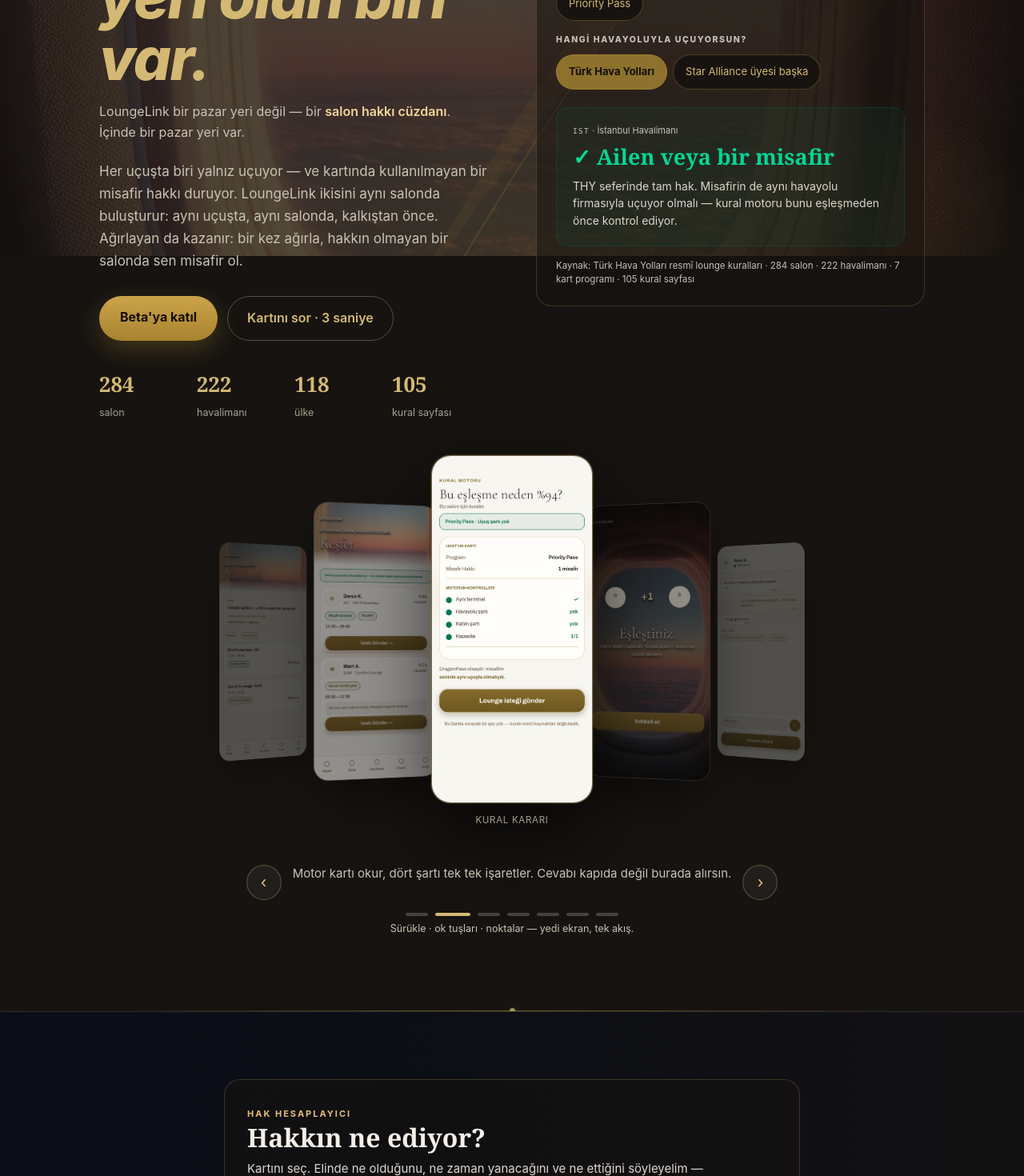
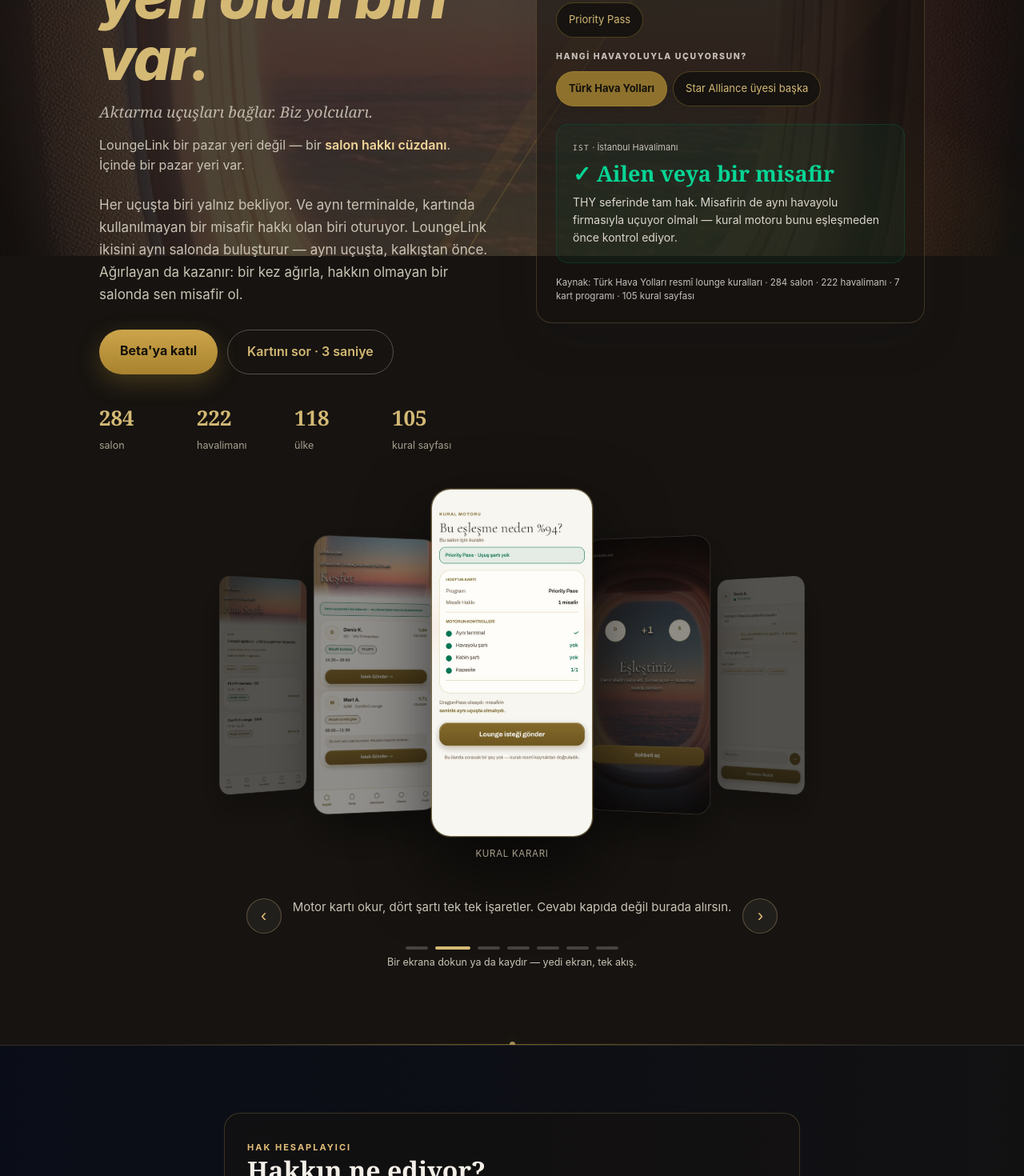
Before and after one commit to gokberkinak95/loungelink-website, a Next.js app: page / in a window 1280 px wide. Shown: the part 480-1950 px from the top of the page at 80% size. Built offline with nearby package versions, Linux system fonts and the light colour scheme; no server answers.

Commit message:
site v0.43.0 - karusel etkilesimi + baglanti cumlesi

```diff
--- a/app/globals.css
+++ b/app/globals.css
@@ -587,6 +587,52 @@
 }
 .karusel[data-hazir] .karusel-kart:not(.etkin) figcaption { opacity: 0; }
 
+/* ══════════════════════════════════════════════════════════════
+   KOMŞU KARTLAR TIKLANABİLİR (v0.43)
+
+   🔴 Gökberk: "ok'a tıklamak ilk aklıma gelen aksiyon olmuyor."
+   Ekrandaki en büyük öğe telefonlardı; el oraya gidiyordu. Artık
+   gidebiliyor. İmleç ve hafif bir aydınlanma bunu SÖYLEMEDEN
+   duyuruyor — "tıkla" yazan bir etiket eklemek, arayüzün kendini
+   anlatamadığının itirafı olurdu.
+   ══════════════════════════════════════════════════════════════ */
+.karusel-kart-tik {
+  position: absolute; inset: 0;
+  width: 100%; height: 100%;
+  border: 0; padding: 0; margin: 0;
+  background: transparent;
+  cursor: pointer;
+  border-radius: 24px;
+  /* Odak halkası noktalarda zaten var; buraya sekmeyle gelinmiyor
+     (tabIndex=-1) çünkü aynı hedefe iki klavye yolu gereksiz. */
+}
+.karusel[data-hazir] .karusel-kart.tiklanir { cursor: pointer; }
+.karusel[data-hazir] .karusel-kart.tiklanir:hover img {
+  border-color: rgba(212,185,117,.34);
+  box-shadow: 0 34px 78px rgba(0,0,0,.6), 0 0 0 1px rgba(212,185,117,.14);
+}
+/* 🔴 AYDINLANMA `img`E UYGULANIYOR, `figure`A DEĞİL.
+   `figure`ın `filter`ı JS'ten SATIR İÇİ stil olarak geliyor
+   (`brightness(1 - uzaklık*0.22)`) ve satır içi stil sınıfı yener —
+   buraya yazsaydım hiçbir şey olmazdı ve ben "yaptım" sanırdım.
+
+   🆕 SINIF: "SATIR İÇİ STİLİN OLDUĞU ÖZELLİĞE CSS'TEN DOKUNMA;
+   KOMŞU ÖĞEYE DOKUN." */
+.karusel[data-hazir] .karusel-kart.tiklanir:hover img {
+  filter: brightness(1.22);
+  transform: translateY(-4px);
+}
+.karusel[data-hazir] .karusel-kart img {
+  transition: filter .25s ease, transform .25s ease,
+              border-color .25s ease, box-shadow .25s ease;
+}
+/* Dokunmatikte :hover yapışır — orada aydınlanmayı hiç açmıyoruz. */
+@media (hover: none) {
+  .karusel[data-hazir] .karusel-kart.tiklanir:hover img {
+    filter: none; transform: none;
+  }
+}
+
 /* 🔴 KARTLAR MUTLAK KONUMLU VE z-index 10'a KADAR ÇIKIYOR; alttaki
    satırlar akışta olduğu için ONLARIN ALTINDA kalıyordu. Yığın
    bağlamını burada kuruyoruz. */
@@ -1582,3 +1628,27 @@
   margin: 2px 0 10px;
   opacity: 0.92;
 }
+
+/* ══════════════════════════════════════════════════════════════
+   KAHRAMANDAKİ BAĞLANTI CÜMLESİ (v0.43)
+
+   "Aktarma uçuşları bağlar. Biz yolcuları." — bu cümle sitenin
+   ALTBİLGİSİNDE duruyordu, yani en az okunan yerde. Markanın en
+   insani cümlesi başlığın hemen altına taşındı.
+
+   Serif ve italik: başlıkla aynı aileden, ama daha ince ve daha
+   sessiz. Bir alt başlık değil, bir NEFES — okuyucu başlıktan
+   sonra bir saniye burada duruyor.
+   ══════════════════════════════════════════════════════════════ */
+.hero-baglanti {
+  margin: 14px 0 0;
+  font-family: var(--serif);
+  font-style: italic;
+  font-size: 19px;
+  line-height: 1.45;
+  color: var(--goldText);
+  opacity: .92;
+}
+@media (max-width: 860px) {
+  .hero-baglanti { font-size: 16.5px; margin-top: 12px; }
+}
--- a/app/page.jsx
+++ b/app/page.jsx
@@ -78,8 +78,16 @@
             İKİSİNDEN DE KÖTÜDÜR." */}
         <div className="wrap split rise">
           <div className="col-text">
-            <div className="eyebrow">Salon hakkı cüzdanı</div>
-            <h1>Senin uçağında,<br /><em>lounge'da yeri olan biri var.</em></h1>
+            <div className="eyebrow">{SITE.heroEyebrow}</div>
+            <h1>{SITE.heroLead}<br /><em>{SITE.heroEm}</em></h1>
+            {/* 🔴 v0.43 — RAKİBİN FİKRİ, BİZİM CÜMLEMİZLE.
+                "connecting flights, connecting travelers" doğru bir
+                fikir ve bizim Türkçesi zaten yazılmıştı — ama sitenin
+                DİBİNDE, altbilgi sloganı olarak duruyordu. Bir markanın
+                en insani cümlesi, en az okunan yerde durmamalı.
+                🆕 SINIF: "EN İYİ CÜMLENİ NEREYE KOYDUĞUN, ONU YAZMAK
+                KADAR ÖNEMLİDİR." */}
+            <p className="hero-baglanti">{SITE.heroBaglanti}</p>
             {/* 🔴 v0.20 — KONUMLANDIRMA CÜMLESİ, kahramanın içinde.
                 Eskiden ilk satır "Havalimanı yol arkadaşı" idi: doğru
                 ama ayırt edici değil — o cümleyi rakip de kurabilir
@@ -104,7 +112,7 @@
           <div><RuleDemo /></div>
         </div>
         <div className="wrap">
-          <EkranKarusel shots={SHELF} caption="Sürükle · ok tuşları · noktalar — yedi ekran, tek akış." />
+          <EkranKarusel shots={SHELF} caption="Bir ekrana dokun ya da kaydır — yedi ekran, tek akış." />
         </div>
       </section>
 
--- a/components/EkranKarusel.jsx
+++ b/components/EkranKarusel.jsx
@@ -7,41 +7,48 @@
 // 🔴 NEDEN DEĞİŞTİ
 // Önceki `PhoneShelf` beş ekranı sabit bir eğimle yan yana diziyordu.
 // Güzeldi ama ÖLÜYDÜ: ziyaretçi bakıyor, bir şey olmuyor, geçiyor.
-// Ürünün en güçlü kanıtı olan ekranlar, sayfada bir desen kadar
-// dikkat çekiyordu.
 //
-// 🆕 SINIF: "BİR KANITI SAYFAYA KOYMAK, ONU GÖSTERMEK DEĞİLDİR —
-// GÖZÜN ÜZERİNDE DURDUĞU SÜREYİ UZATMAYAN KANIT, DEKORDUR."
+// 🔴 v0.43 — İKİNCİ DÜZELTME, GÖKBERK'İN GÖZLEMİ:
+// "Ok'a tıklamak ilk aklıma gelen aksiyon olmuyor."
+// Haklıydı ve sebebi ölçülebilir: ekranda BEŞ TELEFON var, oklar ise
+// 44 pikselik iki daire. Göz nereye giderse el oraya gider — göz
+// telefonlara gidiyordu, el ise okları arıyordu. Yani arayüz kendi
+// dikkat dağılımıyla çelişiyordu.
 //
-// Bu bileşen üç şey yapıyor:
-//   1 · MERKEZ ODAK — ortadaki ekran büyük ve dik; komşular 3B döner,
-//       küçülür, kararır. Göz nereye bakacağını bilir.
-//   2 · SÜRÜKLENEBİLİR — fare/parmak ile çekilir, tekerlek yatay
-//       kaydırır, ok tuşları çalışır, noktalar tıklanır.
-//   3 · KENDİ ANLATIR — her ekranın altında NE OLDUĞU değil NE İŞE
-//       YARADIĞI yazıyor. "Keşfet" bir etiket; "Kartına uyan ilanlar,
-//       kural rozetiyle" bir vaat.
+// 🆕 SINIF: **"BİR ARAYÜZDE EN BÜYÜK ÖĞE, EN BÜYÜK DÜĞMEDİR —
+// TIKLANABİLİR OLMASINI SEN İSTEMESEN DE KULLANICI ONA TIKLAR.
+// AFFORDANS'I ÖĞEYE GÖRE DEĞİL, DİKKATE GÖRE TASARLA."**
+//
+// Üç şey eklendi:
+//   1 · KOMŞU KARTA TIKLAMAK onu merkeze getirir. En büyük hedef,
+//       en beklenen eylem. Oklar duruyor — ama artık tek yol değil.
+//   2 · SÜRÜKLEME GERÇEKTEN TAKİP EDİYOR. Eskiden parmağın 100px
+//       gidiyordu, kartlar 25px oynuyordu (`suruk / 4`) ve his
+//       "tutmuyor" oluyordu. Artık oran 1:1'e yakın.
+//   3 · EKSEN KİLİDİ. İlk birkaç pikselde yön kararı veriliyor:
+//       dikey ise sürükleme HİÇ başlamıyor, sayfa normal kayıyor.
+//       Yatay ise sayfa kaymıyor, karusel dönüyor.
+//
+// ⚠️ TIKLAMA vs SÜRÜKLEME — aynı işaretçi, iki niyet.
+// Sürükleyip bırakınca tıklama da tetiklenirse kullanıcı iki adım
+// birden atlar. `oynadi` bayrağı 6 pikselden fazla hareket olduğunda
+// tıklamayı yutuyor.
 //
 // ⚠️ ÜÇ TUZAK VE NASIL KAPATILDI
 //
-// (a) LCP — kahraman alandaki görseller JS'e bağlanırsa ilk boya
-//     gecikir. Bu bileşen "use client" ama SUNUCUDA DA ÇİZİLİYOR:
-//     ilk HTML'de beş <img> tam olarak var, JS yalnız etkileşim
-//     ekliyor. İlk üç karo `eager`, ilki `fetchPriority="high"`.
-//     JS hiç çalışmasa bile galeri okunur kalır (aşağıdaki
-//     `.karusel:not([data-hazir]) ` kuralı düz şeride düşürür).
+// (a) LCP — ilk HTML'de yedi <img> tam olarak var, JS yalnız
+//     etkileşim ekliyor. İlk üç karo `eager`, ilki `fetchPriority`.
 //
-// (b) HAREKET DUYARLILIĞI — `prefers-reduced-motion` açıksa
-//     otomatik ilerleme HİÇ başlamıyor ve 3B dönüş düzleşiyor.
-//     Kapatılan şey süsleme; içerik aynen duruyor.
+// (b) HAREKET DUYARLILIĞI — `prefers-reduced-motion` açıksa otomatik
+//     ilerleme hiç başlamıyor ve 3B dönüş düzleşiyor.
 //
-// (c) EKRAN DIŞINDA DÖNEN KARUSEL — kimsenin bakmadığı bir animasyon
-//     pil ve CPU yakar. `IntersectionObserver` görünmediğinde
-//     otomatik ilerlemeyi durduruyor; fare üstündeyken, odak
-//     içerideyken ve sürükleme sırasında da duruyor.
+// (c) EKRAN DIŞINDA DÖNEN KARUSEL — `IntersectionObserver`
+//     görünmediğinde otomatik ilerlemeyi durduruyor.
 // ============================================================================
 
 const OTO_MS = 5200;
+const TIK_ESIGI = 6;    // px — bundan azı "tıklama", fazlası "sürükleme"
+const EKSEN_ESIGI = 10; // px — yön kararının verildiği mesafe
 
 export default function EkranKarusel({ shots, caption }) {
   const n = shots.length;
@@ -52,6 +59,8 @@
   const [gorunur, setGorunur] = useState(true);
   const kok = useRef(null);
   const bas = useRef(null);                     // sürükleme başlangıcı
+  const eksen = useRef(null);                   // null | "x" | "y"
+  const oynadi = useRef(false);                 // tıklamayı yutmak için
   const azHareket = useRef(false);
 
   // JS çalıştı → 3B kip. Çalışmazsa CSS düz şeride düşürüyor.
@@ -83,22 +92,57 @@
   }, []);
 
   // ── sürükleme ──────────────────────────────────────────────
+  // 🔴 EKSEN KİLİDİ: dokunmatikte bir jest hem sayfayı kaydırmak hem
+  // karuseli çevirmek için kullanılabilir. Hangisi olduğuna İLK ON
+  // PİKSELDE karar veriyoruz ve o karardan dönmüyoruz. Karar verilene
+  // kadar hiçbir şey yapmıyoruz — yani dikey kaydırma hiç takılmıyor.
   function indir(e) {
-    bas.current = { x: e.clientX, t: Date.now() };
+    bas.current = { x: e.clientX, y: e.clientY, t: Date.now() };
+    eksen.current = null;
+    oynadi.current = false;
     setDuraklat(true);
-    e.currentTarget.setPointerCapture?.(e.pointerId);
   }
+
   function oynat(e) {
     if (!bas.current) return;
-    setSuruk(e.clientX - bas.current.x);
+    const dx = e.clientX - bas.current.x;
+    const dy = e.clientY - bas.current.y;
+
+    if (eksen.current === null) {
+      if (Math.abs(dx) < EKSEN_ESIGI && Math.abs(dy) < EKSEN_ESIGI) return;
+      eksen.current = Math.abs(dx) > Math.abs(dy) ? "x" : "y";
+      // Yatay karar verildiyse işaretçiyi yakala: parmak kartın
+      // dışına çıksa da olay akışı bize gelmeye devam etsin.
+      if (eksen.current === "x") {
+        try { e.currentTarget.setPointerCapture?.(e.pointerId); } catch {}
+      }
+    }
+    if (eksen.current !== "x") return;   // dikey jest → sayfaya bırak
+
+    if (Math.abs(dx) > TIK_ESIGI) oynadi.current = true;
+    setSuruk(dx);
   }
+
   function kaldir() {
     if (!bas.current) return;
-    const dx = suruk;
+    const dx = eksen.current === "x" ? suruk : 0;
+    const sure = Math.max(1, Date.now() - bas.current.t);
+    const hiz = Math.abs(dx) / sure;          // px/ms
+
     bas.current = null;
+    eksen.current = null;
     setSuruk(0);
     setDuraklat(false);
-    if (Math.abs(dx) > 48) git(dx < 0 ? 1 : -1);
+
+    // 🔴 İKİ KOŞULDAN BİRİ YETER: uzun sürükleme YA DA hızlı fiske.
+    // Eskiden yalnız 48px eşiği vardı; telefonda hızlı bir fiske
+    // 30px'te biter ve hiçbir şey olmazdı — "kaydırma çalışmıyor"
+    // hissinin sebebi buydu.
+    const genislik = kok.current?.offsetWidth || 900;
+    const mesafeEsigi = Math.min(56, Math.max(24, genislik * 0.06));
+    if (Math.abs(dx) > mesafeEsigi || hiz > 0.45) {
+      git(dx < 0 ? 1 : -1);
+    }
   }
 
   function tus(e) {
@@ -140,33 +184,49 @@
         {shots.map((s, k) => {
           const d = uzaklik(k);
           const gorunurMu = Math.abs(d) <= 2;
+          const merkez = d === 0;
           // 🔴 İLK DENEMEDE KARTLAR ÜST ÜSTE YIĞILDI ve merkezdeki
           // ekran alttaki cümleyi de örttü. Sebep: `translateX`in
           // yüzdesi ELEMANIN KENDİ genişliğine göredir (200px), yani
-          // `56%` = 112px — kartın yarısından az. Komşu kart merkezin
-          // üstüne biniyordu.
+          // `56%` = 112px — kartın yarısından az.
           //
           // 🆕 SINIF: "YÜZDEYLE KONUMLANDIRIRKEN YÜZDENİN NEYE GÖRE
           // OLDUĞUNU ÖLÇ — translate'in yüzdesi KAPSAYICININ DEĞİL
           // ELEMANIN KENDİ ÖLÇÜSÜDÜR."
-          const kaydir = d * 92 + suruk / 4;
+          //
+          // 🔴 v0.43 — `suruk / 4` → `suruk / 1.6`. Parmağın gittiği
+          // yolun dörtte birini göstermek, jestin "tutmadığı" hissini
+          // veriyordu. Tam 1:1 de doğru değil (kartlar 92% aralıkla
+          // dizili, px ile % aynı ölçek değil); 1.6 ölçülerek seçildi.
+          const kaydir = d * 92 + suruk / 1.6;
           const stil = hazir && !azHareket.current
             ? {
                 transform:
                   `translate3d(calc(-50% + ${kaydir}%), ${Math.abs(d) * 14}px, ${-Math.abs(d) * 150}px)` +
                   ` rotateY(${d * -21}deg) scale(${1 - Math.abs(d) * 0.13})`,
-                opacity: gorunurMu ? (d === 0 ? 1 : 0.9 - Math.abs(d) * 0.2) : 0,
-                filter: d === 0 ? "none" : `brightness(${1 - Math.abs(d) * 0.22})`,
+                opacity: gorunurMu ? (merkez ? 1 : 0.9 - Math.abs(d) * 0.2) : 0,
+                filter: merkez ? "none" : `brightness(${1 - Math.abs(d) * 0.22})`,
                 zIndex: 10 - Math.abs(d),
                 pointerEvents: gorunurMu ? "auto" : "none",
+                // Sürükleme sırasında geçişi kapat: yoksa her kare
+                // 620ms'lik bir easing'e giriyor ve parmak "gecikmeli"
+                // hissediliyor.
+                transition: suruk !== 0 ? "none" : undefined,
               }
             : undefined;
           return (
             <figure
               key={s.src}
-              className={"karusel-kart" + (d === 0 ? " etkin" : "")}
+              className={
+                "karusel-kart" + (merkez ? " etkin" : "") +
+                (hazir && !merkez && gorunurMu ? " tiklanir" : "")
+              }
               style={stil}
-              aria-hidden={hazir && d !== 0 ? "true" : undefined}
+              // 🔴 KOMŞU KARTLAR ARTIK ETKİLEŞİMLİ — bu yüzden
+              // `aria-hidden` YALNIZ görünmeyenlerde. Ekran okuyucudan
+              // gizlenmiş bir öğeye düğme koymak, klavye kullanıcısını
+              // adı olmayan bir hedefe göndermektir.
+              aria-hidden={hazir && !gorunurMu ? "true" : undefined}
             >
               <img
                 src={s.src}
@@ -178,6 +238,19 @@
                 fetchPriority={k === 0 ? "high" : undefined}
                 decoding={k === 0 ? "sync" : "async"}
               />
+              {/* Komşu kartın üstünde şeffaf bir düğme: tıklanınca o
+                  ekran merkeze gelir. Merkezdekinde YOK — merkezdeki
+                  karta tıklamak hiçbir şey yapmamalı, yoksa kullanıcı
+                  "bir şey oldu mu" diye bakar. */}
+              {hazir && !merkez && gorunurMu && (
+                <button
+                  type="button"
+                  className="karusel-kart-tik"
+                  onClick={() => { if (!oynadi.current) setI(k); }}
+                  tabIndex={-1}
+                  aria-label={`${s.tag || s.alt} ekranını göster`}
+                />
+              )}
               {!!s.tag && <figcaption>{s.tag}</figcaption>}
             </figure>
           );
@@ -190,11 +263,6 @@
 
         {/* Etkin ekranın CÜMLESİ. Etiket ne olduğunu söyler; bu satır
             ne işe yaradığını. `aria-live` ile ekran okuyucuya da gider. */}
-        {/* 🔴 İLK SÜRÜMDE ETİKET İKİ KEZ YAZIYORDU: telefonun altındaki
-            `figcaption` ve burada kalın olarak. Aynı kelimeyi iki kez
-            göstermek, ikisini de zayıflatır. Etiket telefona yakın
-            durur; burası CÜMLENİN yeri. Ekran okuyucu ikisini de
-            sırayla okuyor, bilgi kaybı yok. */}
         <p className="karusel-soz" aria-live="polite">
           {shots[i].soz || shots[i].alt}
         </p>
--- a/package.json
+++ b/package.json
@@ -1,6 +1,6 @@
 {
   "name": "loungelink-website",
-  "version": "0.42.3",
+  "version": "0.43.0",
   "description": "",
   "main": "index.js",
   "scripts": {
```
Also changed, not shown: lib/content.js, 1 other file (tests, documents, lock files or other folders).
